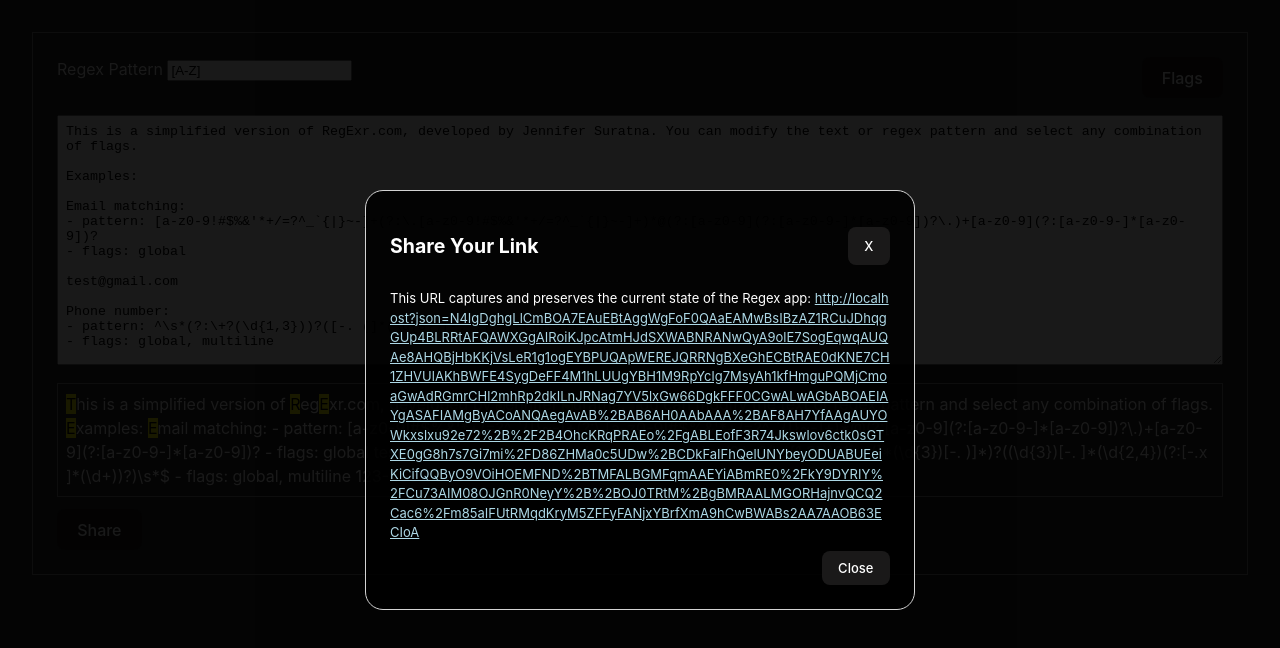
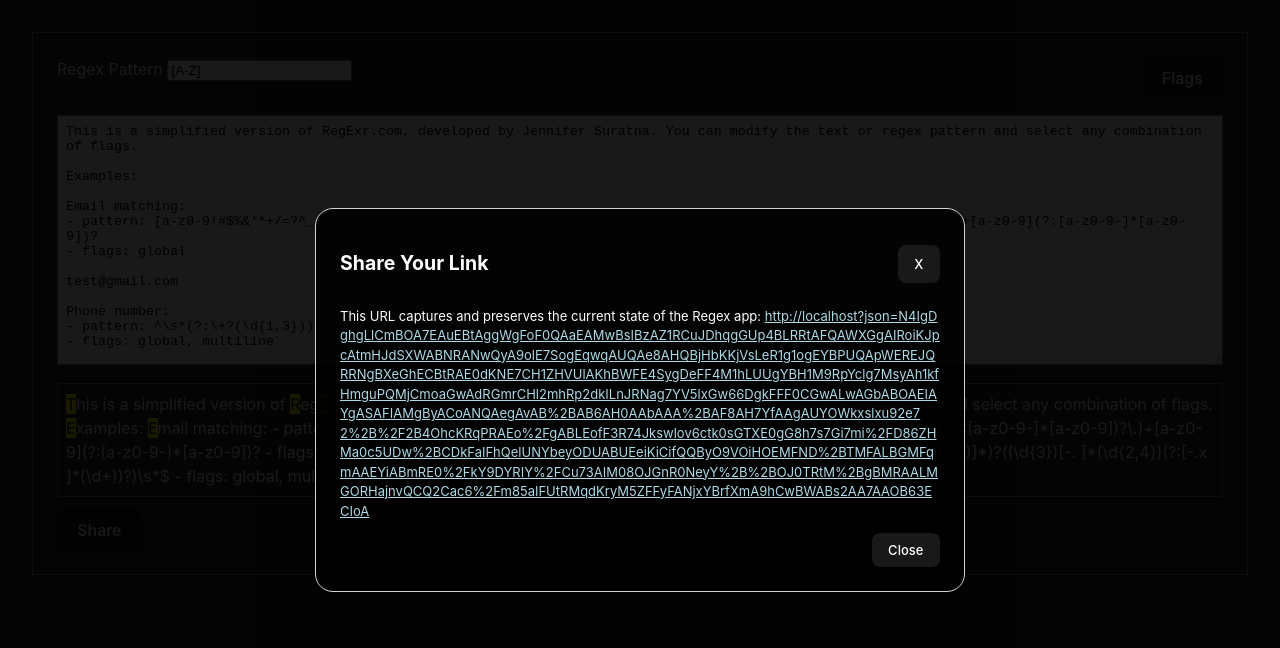
Before and after one commit to jenyeji/regex, a React (Vite) app: page / in a window 1280 px wide. Both pictures are taken after a click on the button "Share". Shown: the top 648 px of the page. Built offline with nearby package versions, Linux system fonts and the light colour scheme.

Commit message:
update css

```diff
--- a/src/components/ModalDialog/ModalDialog.jsx
+++ b/src/components/ModalDialog/ModalDialog.jsx
@@ -2,6 +2,7 @@ import './modal-dialog.css';
 
 function ModalDialog({
   customStyles = [],
+  width = '600px',
   title,
   isOpen,
   onClose,
@@ -21,12 +22,13 @@ function ModalDialog({
         aria-labelledby="dialogTitle"
         aria-describedby="dialogDesc"
         className={`modal-dialog ${customStyles.join(' ')}`}
+        style={{ width }}
       >
         <div className="modal-header">
           <h2 id="dialogTitle" className="modal-title">
             {title}
           </h2>
-          {showCloseButton && <button onClick={onClose}>X</button>}
+          <button onClick={onClose}>X</button>
         </div>
         <div id="dialogDesc" className="modal-content">
           {children}
--- a/src/components/ModalDialog/modal-dialog.css
+++ b/src/components/ModalDialog/modal-dialog.css
@@ -11,12 +11,10 @@
 }
 
 .modal-dialog {
-  aspect-ratio: 2 / 1;
   border-radius: 18px;
   border: 1px solid lightgray;
   background-color: inherit;
   padding: 24px;
-  width: 500px;
 
   display: flex;
   flex-direction: column;
```
